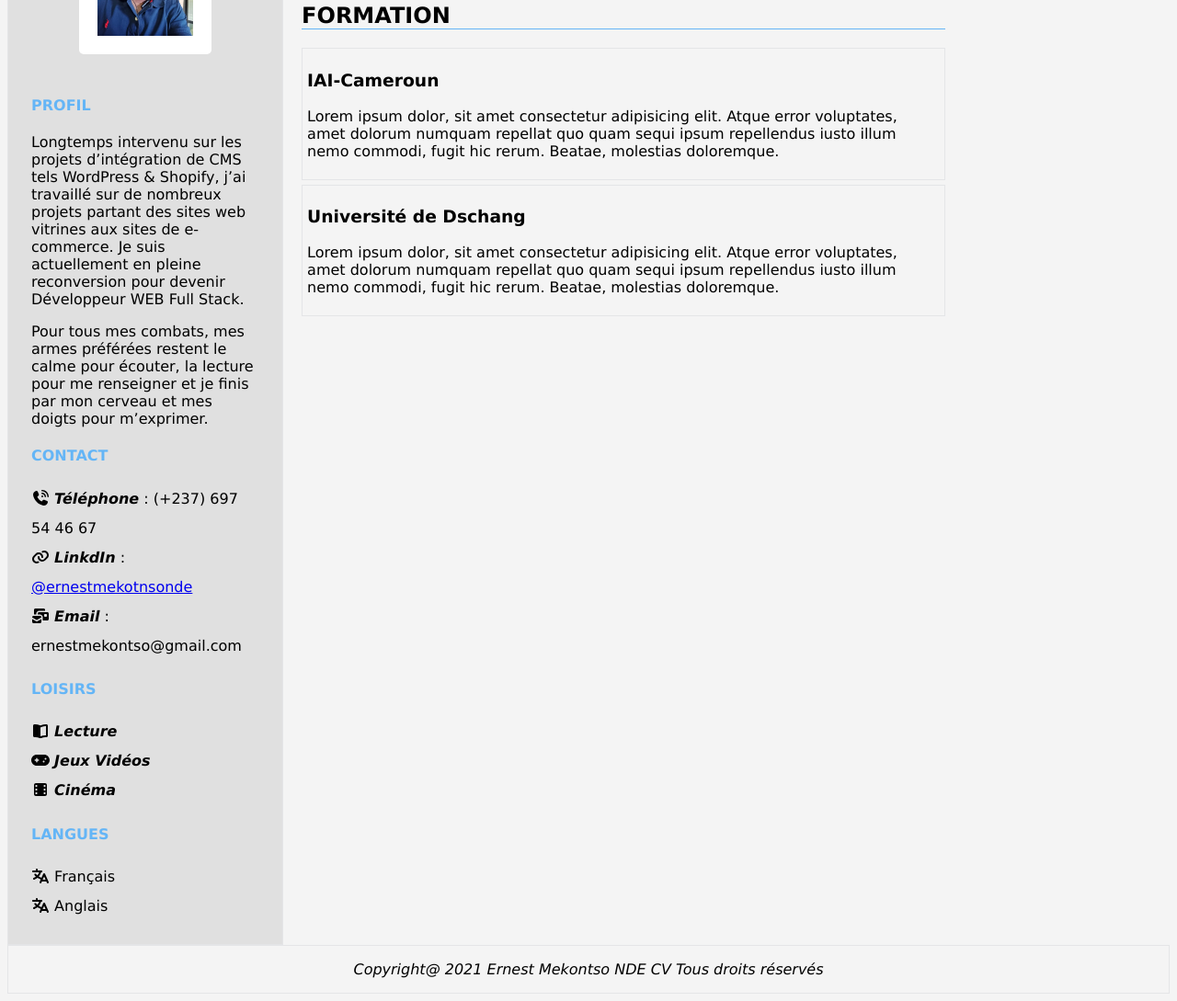
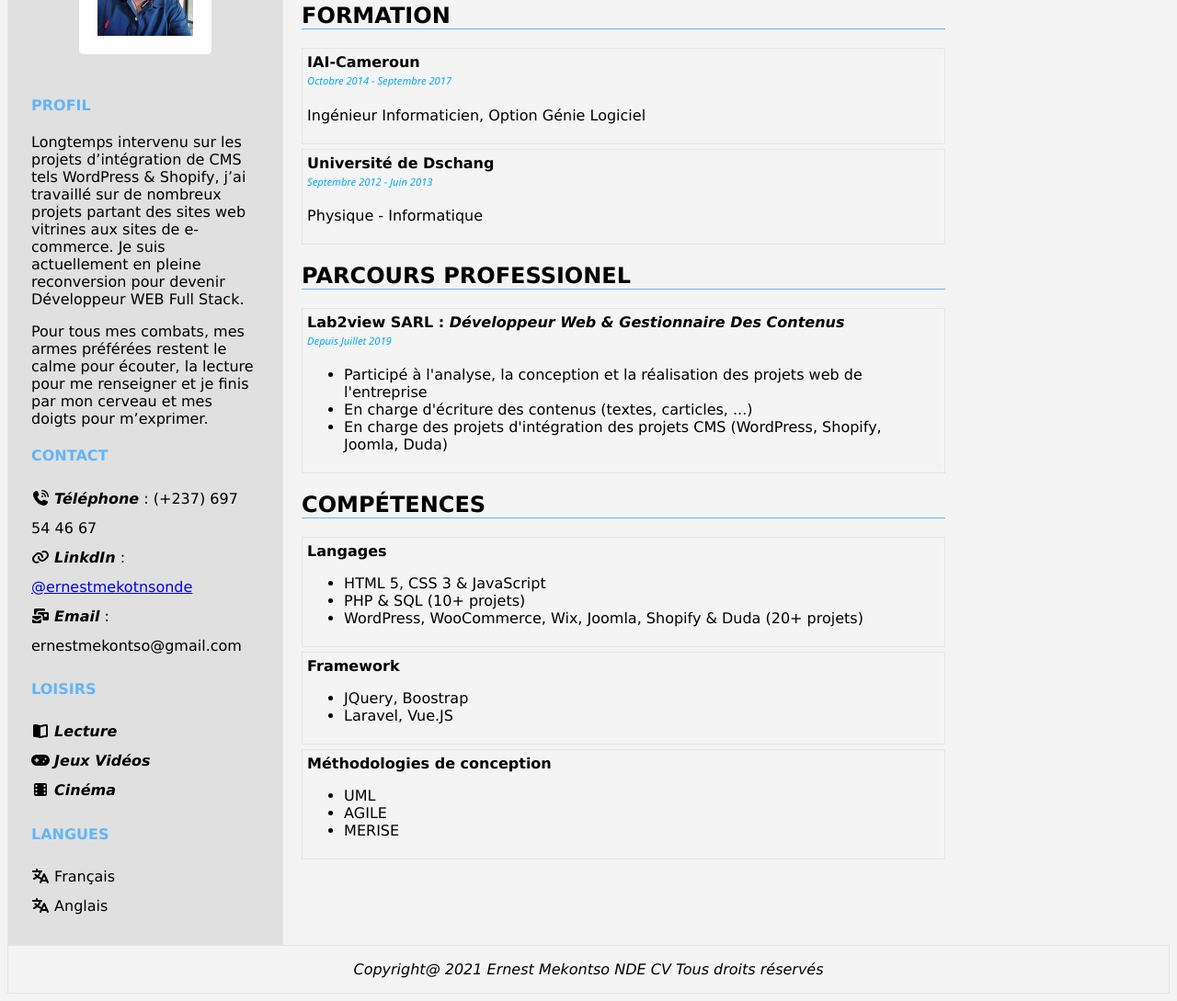
Before and after one commit to ernest-nde/my-curriculum-vitae, a plain HTML site: page index.html in a window 1280 px wide. Shown: the part 236-1325 px from the top of the page at 92% size. Drawn offline with Linux system fonts and the light colour scheme.

Commit message:
v0.0 terminée

```diff
--- a/assets/css/style.css
+++ b/assets/css/style.css
@@ -61,6 +61,10 @@ section span {
      color: #03A9F4;
 }
 
+article {
+     margin-top: 15px;
+}
+
 article h2 {
      color: #000;
      text-transform: uppercase;
@@ -73,6 +77,10 @@ article .form-1 {
      padding: 5px;
      display: block;
      margin-top: 5px;
+}
+
+.form-1 span {
+     font-size: .7em;
 }
 
 .technologies {
--- a/index.html
+++ b/index.html
@@ -66,12 +66,64 @@
           <article>
                <h2>formation</h2>
                <div class="form-1">
-                    <h3>IAI-Cameroun</h3>
-                    <p>Lorem ipsum dolor, sit amet consectetur adipisicing elit. Atque error voluptates, amet dolorum numquam repellat quo quam sequi ipsum repellendus iusto illum nemo commodi, fugit hic rerum. Beatae, molestias doloremque.</p>
+                    <strong>IAI-Cameroun</strong>
+                    <span>Octobre 2014 - Septembre 2017</span>
+                    <p>Ingénieur Informaticien, Option Génie Logiciel</p>
                </div>
                <div class="form-1">
-                    <h3>Université de Dschang</h3>
-                    <p>Lorem ipsum dolor, sit amet consectetur adipisicing elit. Atque error voluptates, amet dolorum numquam repellat quo quam sequi ipsum repellendus iusto illum nemo commodi, fugit hic rerum. Beatae, molestias doloremque.</p>
+                    <strong>Université de Dschang</strong>
+                    <span>Septembre 2012 - Juin 2013</span>
+                    <p>Physique - Informatique</p>
+               </div>
+          </article>
+
+          <article>
+               <h2>parcours professionel</h2>
+               <div class="form-1">
+                    <strong>Lab2view SARL : <em>Développeur web & Gestionnaire des contenus</em></strong>
+                    <span>Depuis Juillet 2019</span>
+                    <p>
+                         <ul>
+                              <li>Participé à l'analyse, la conception et la réalisation des projets web de l'entreprise</li>
+                              <li>En charge d'écriture des contenus (textes, carticles, ...)</li>
+                              <li>En charge des projets d'intégration des projets CMS (WordPress, Shopify, Joomla, Duda)</li>
+                         </ul>
+                    </p>
+               </div>
+          </article>
+
+          <article>
+               <h2>compétences</h2>
+               <div class="form-1">
+                    <strong>Langages</strong>
+                    <p>
+                         <ul>
+                              <li>HTML 5, CSS 3 & JavaScript</li>
+                              <li>PHP & SQL (10+ projets)</li>
+                              <li>WordPress, WooCommerce, Wix, Joomla, Shopify & Duda (20+ projets)</li>
+                         </ul>
+                    </p>
+               </div>
+
+               <div class="form-1">
+                    <strong>Framework</strong>
+                    <p>
+                         <ul>
+                              <li>JQuery, Boostrap</li>
+                              <li>Laravel, Vue.JS</li>
+                         </ul>
+                    </p>
+               </div>
+
+               <div class="form-1">
+                    <strong>Méthodologies de conception</strong>
+                    <p>
+                         <ul>
+                              <li>UML</li>
+                              <li>AGILE</li>
+                              <li>MERISE</li>
+                         </ul>
+                    </p>
                </div>
           </article>
      </section>
```
Also changed, not shown: 1 other file.
